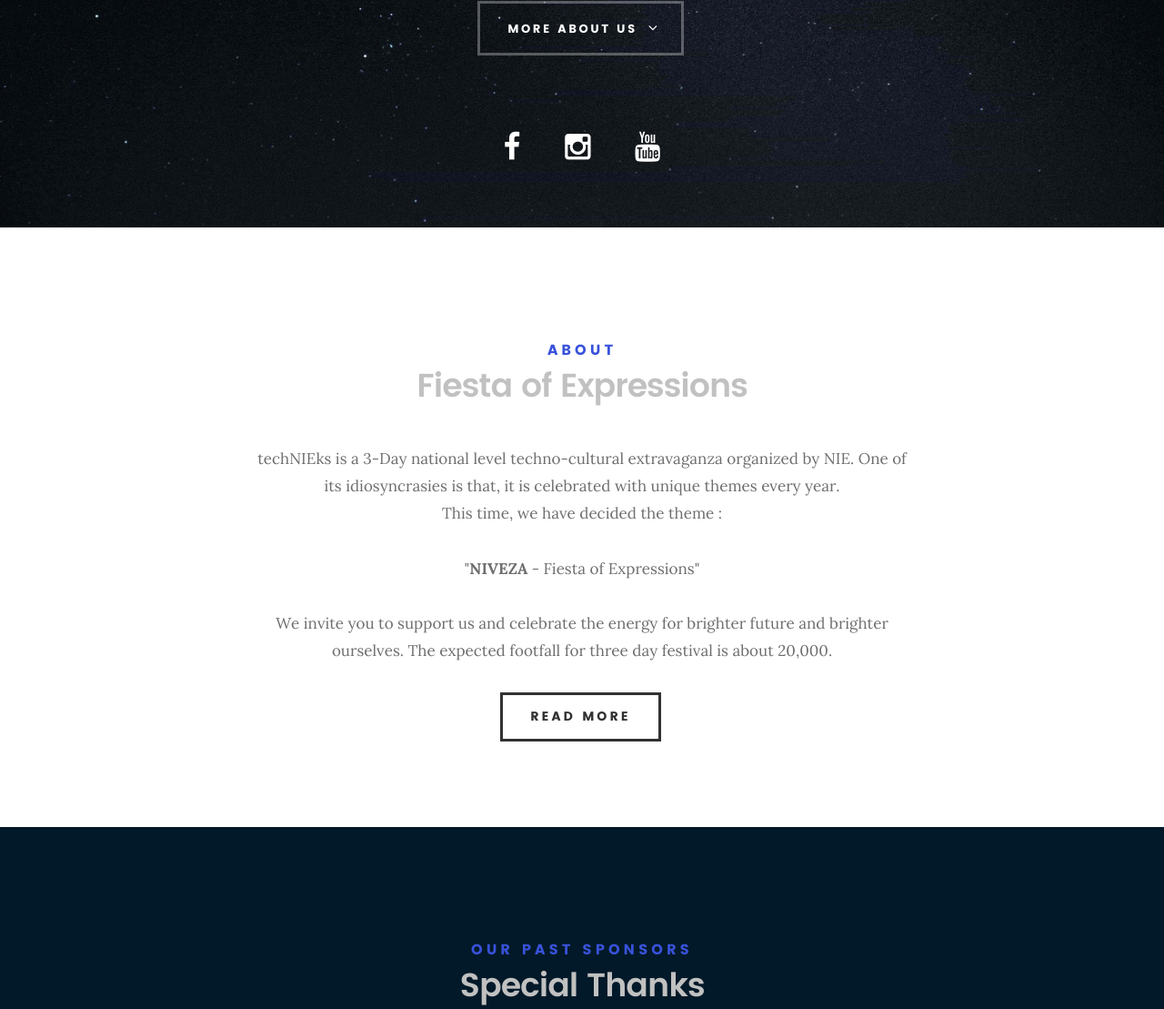
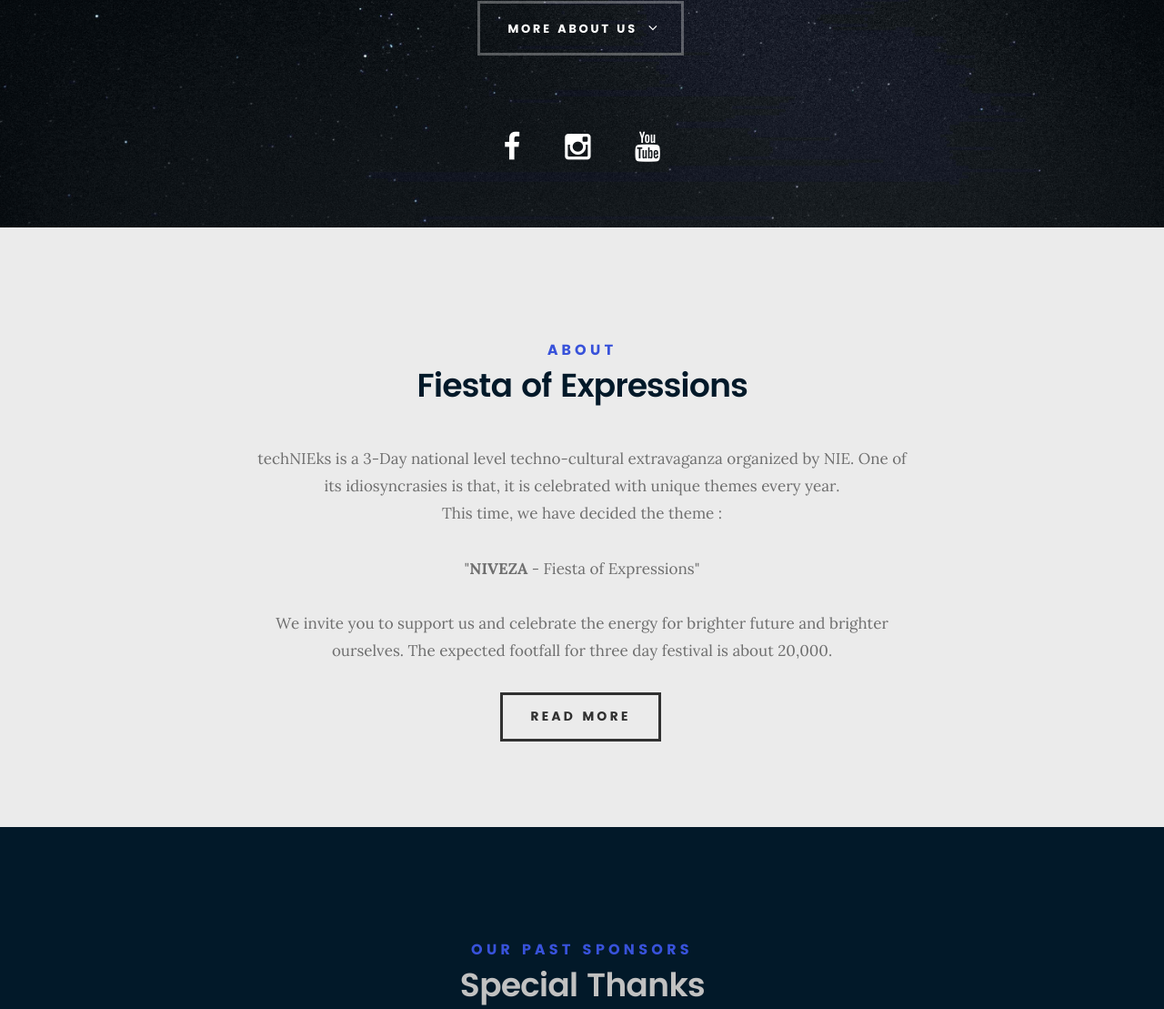
Before and after one commit to Technieks-2020/website, a Flask app: page / in a window 1280 px wide. Shown: the part 550-1659 px from the top of the page at 91% size. Run offline with Flask 2, Linux system fonts and the light colour scheme; some libraries are stand-ins or nearby versions.

Commit message:
h1 colors changes

```diff
--- a/static/css/main.css
+++ b/static/css/main.css
@@ -1036,9 +1036,15 @@ button::-moz-focus-inner, input::-moz-focus-inner {
 .section-intro h1 {
 	font-family: "poppins-semibold", serif;
 	font-size: 3.6rem;
-	color: #c1c1c1;
+	/* color: #c1c1c1; */
 	line-height: 1.25;
 	margin-bottom: 1.2rem;
+}
+.section-intro .light{
+	color: #c1c1c1;
+}
+.section-intro .dark{
+	color: #021929;
 }
 .section-intro h5 {
 	color: #3852DA;
@@ -1490,7 +1496,7 @@ header .logo a {
  * -------------------------------------------------------------------
  */
 #about {
-	background: #FFFFFF;
+	background: #ebebeb;
 	padding-top: 12rem;
 	padding-bottom: 15rem;
 }
--- a/templates/index.html
+++ b/templates/index.html
@@ -132,7 +132,7 @@
    <div class="col-twelve">
 
      <h5>About</h5>
-     <h1>Fiesta of Expressions</h1>
+     <h1 class='dark'>Fiesta of Expressions</h1>
 
      <div class="intro-info">
 
@@ -162,7 +162,7 @@
    		<div class="col-twelve">
 
    			<h5>Our Past Sponsors</h5>
-   			<h1>Special Thanks</h1>
+   			<h1 class="light">Special Thanks</h1>
    		</div>
    	</div> <!-- /section-intro-->
 
@@ -234,7 +234,7 @@
 <div id="scoreboard" class="section-intro">
    	<!-- <div class="row cta-content"> -->
    		<h5>Sports</h5>
-   		<h1>Score Board</h1>
+   		<h1 class="dark">Score Board</h1>
    	</div>
    <div class="body1">
 <table class="container">
```
